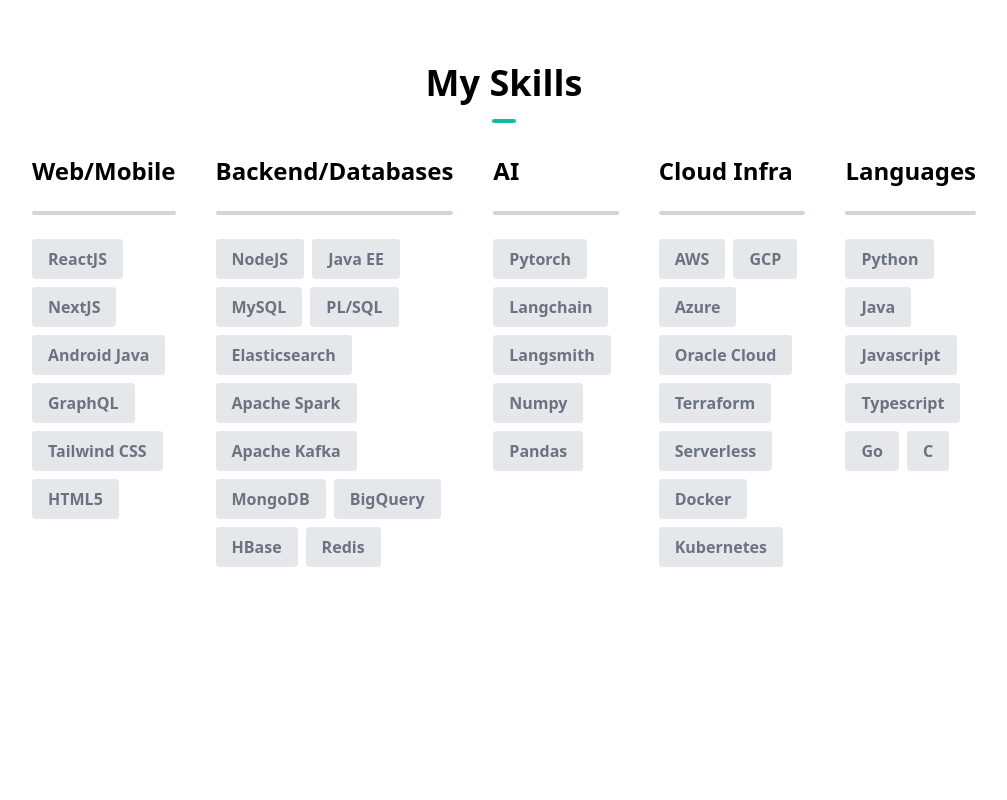
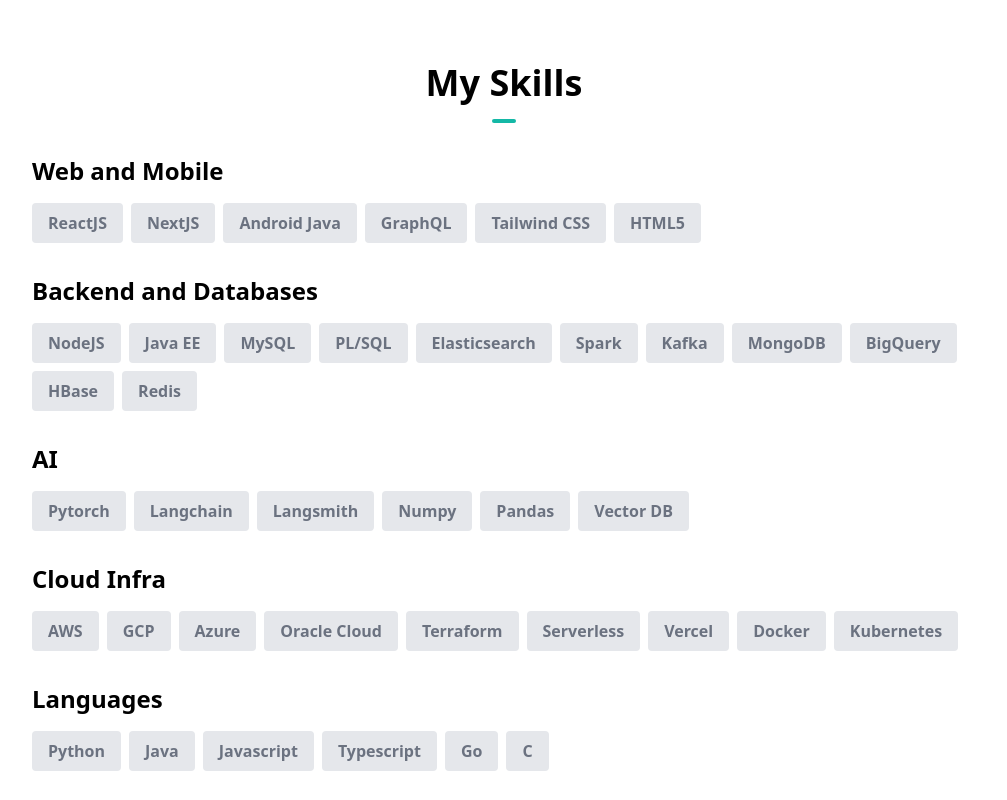
Before and after one commit to kirubarajm/kirubarajm-portfolio-website, a Next.js app: page / in a window 1280 px wide. Shown: the part 860-1660 px from the top of the page, without its empty margins (136-1143 px from the left). Built offline with nearby package versions, Linux system fonts and the light colour scheme.

Commit message:
Skills section - Horizontal layout

```diff
--- a/src/components/AboutSection.tsx
+++ b/src/components/AboutSection.tsx
@@ -5,16 +5,16 @@
 ]
 
 const backendSkills = [
-  "NodeJS", "Java EE", "MySQL", "PL/SQL", "Elasticsearch", "Apache Spark",
-  "Apache Kafka", "MongoDB", "BigQuery", "HBase", "Redis"
+  "NodeJS", "Java EE", "MySQL", "PL/SQL", "Elasticsearch", "Spark",
+  "Kafka", "MongoDB", "BigQuery", "HBase", "Redis"
 ]
 
 const aiSkills = [
-  "Pytorch", "Langchain", "Langsmith", "Numpy", "Pandas"
+  "Pytorch", "Langchain", "Langsmith", "Numpy", "Pandas", "Vector DB"
 ]
 
 const cloudSkills = [
-  "AWS", "GCP", "Azure", "Oracle Cloud", "Terraform", "Serverless",
+  "AWS", "GCP", "Azure", "Oracle Cloud", "Terraform", "Serverless", "Vercel",
   "Docker", "Kubernetes"
 ]
 
@@ -30,57 +30,57 @@
           My Skills
           <hr className="w-6 h-1 mx-auto my-4 bg-teal-500 border-0 rounded"></hr>
         </h1>
-        <div className="flex flex-col space-y-10 items-stretch justify-center align-top md:space-x-10 md:space-y-0 md:p-4 md:flex-row md:text-left">
+        <div className="space-y-10 md:space-y-6 md:p-4">
           <div>
-            <h1 className="text-2xl font-bold mb-6">Web/Mobile</h1>
-            <hr className="w-full h-1 my-4 bg-gray-300 border-0 rounded"></hr>
-            <div className="flex flex-wrap flex-row justify-center z-10 md:justify-start">
+            <h1 className="text-2xl font-bold mb-4">Web and Mobile</h1>
+            {/* <hr className="w-full h-1 my-2 bg-gray-300 border-0 rounded"></hr> */}
+            <div className="flex flex-wrap">
               {webMobileSkills.map((skill, idx) => (
-                <p key={idx} className="bg-gray-200 px-4 py-2 mr-2 mt-2 text-gray-500 rounded font-semibold">
+                <p key={idx} className="bg-gray-200 px-4 py-2 mr-2 mb-2 text-gray-500 rounded font-semibold">
                   {skill}
                 </p>
               ))}
             </div>
           </div>
           <div>
-            <h1 className="text-2xl font-bold mb-6">Backend/Databases</h1>
-            <hr className="w-full h-1 my-4 bg-gray-300 border-0 rounded"></hr>
-            <div className="flex flex-wrap flex-row justify-center z-10 md:justify-start">
+            <h1 className="text-2xl font-bold mb-4">Backend and Databases</h1>
+            {/* <hr className="w-full h-1 my-2 bg-gray-300 border-0 rounded"></hr> */}
+            <div className="flex flex-wrap">
               {backendSkills.map((skill, idx) => (
-                <p key={idx} className="bg-gray-200 px-4 py-2 mr-2 mt-2 text-gray-500 rounded font-semibold">
+                <p key={idx} className="bg-gray-200 px-4 py-2 mr-2 mb-2 text-gray-500 rounded font-semibold">
                   {skill}
                 </p>
               ))}
             </div>
           </div>
           <div>
-            <h1 className="text-2xl font-bold mb-6">AI</h1>
-            <hr className="w-full h-1 my-4 bg-gray-300 border-0 rounded"></hr>
-            <div className="flex flex-wrap flex-row justify-center z-10 md:justify-start">
+            <h1 className="text-2xl font-bold mb-4">AI</h1>
+            {/* <hr className="w-full h-1 my-2 bg-gray-300 border-0 rounded"></hr> */}
+            <div className="flex flex-wrap">
               {aiSkills.map((skill, idx) => (
-                <p key={idx} className="bg-gray-200 px-4 py-2 mr-2 mt-2 text-gray-500 rounded font-semibold">
+                <p key={idx} className="bg-gray-200 px-4 py-2 mr-2 mb-2 text-gray-500 rounded font-semibold">
                   {skill}
                 </p>
               ))}
             </div>
           </div>
           <div>
-            <h1 className="text-2xl font-bold mb-6">Cloud Infra</h1>
-            <hr className="w-full h-1 my-4 bg-gray-300 border-0 rounded"></hr>
-            <div className="flex flex-wrap flex-row justify-center z-10 md:justify-start">
+            <h1 className="text-2xl font-bold mb-4">Cloud Infra</h1>
+            {/* <hr className="w-full h-1 my-2 bg-gray-300 border-0 rounded"></hr> */}
+            <div className="flex flex-wrap">
               {cloudSkills.map((skill, idx) => (
-                <p key={idx} className="bg-gray-200 px-4 py-2 mr-2 mt-2 text-gray-500 rounded font-semibold">
+                <p key={idx} className="bg-gray-200 px-4 py-2 mr-2 mb-2 text-gray-500 rounded font-semibold">
                   {skill}
                 </p>
               ))}
             </div>
           </div>
           <div>
-            <h1 className="text-2xl font-bold mb-6">Languages</h1>
-            <hr className="w-full h-1 my-4 bg-gray-300 border-0 rounded"></hr>
-            <div className="flex flex-wrap flex-row justify-center z-10 md:justify-start">
+            <h1 className="text-2xl font-bold mb-4">Languages</h1>
+            {/* <hr className="w-full h-1 my-2 bg-gray-300 border-0 rounded"></hr> */}
+            <div className="flex flex-wrap">
               {languages.map((skill, idx) => (
-                <p key={idx} className="bg-gray-200 px-4 py-2 mr-2 mt-2 text-gray-500 rounded font-semibold">
+                <p key={idx} className="bg-gray-200 px-4 py-2 mr-2 mb-2 text-gray-500 rounded font-semibold">
                   {skill}
                 </p>
               ))}
```
